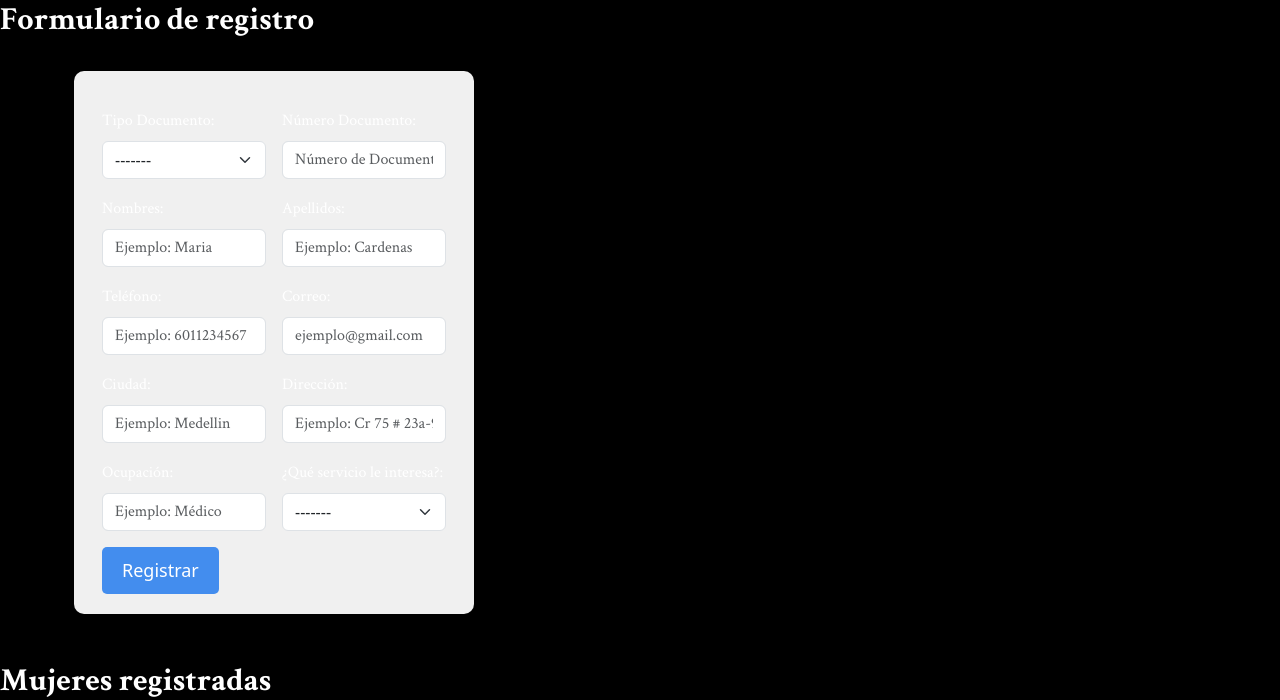
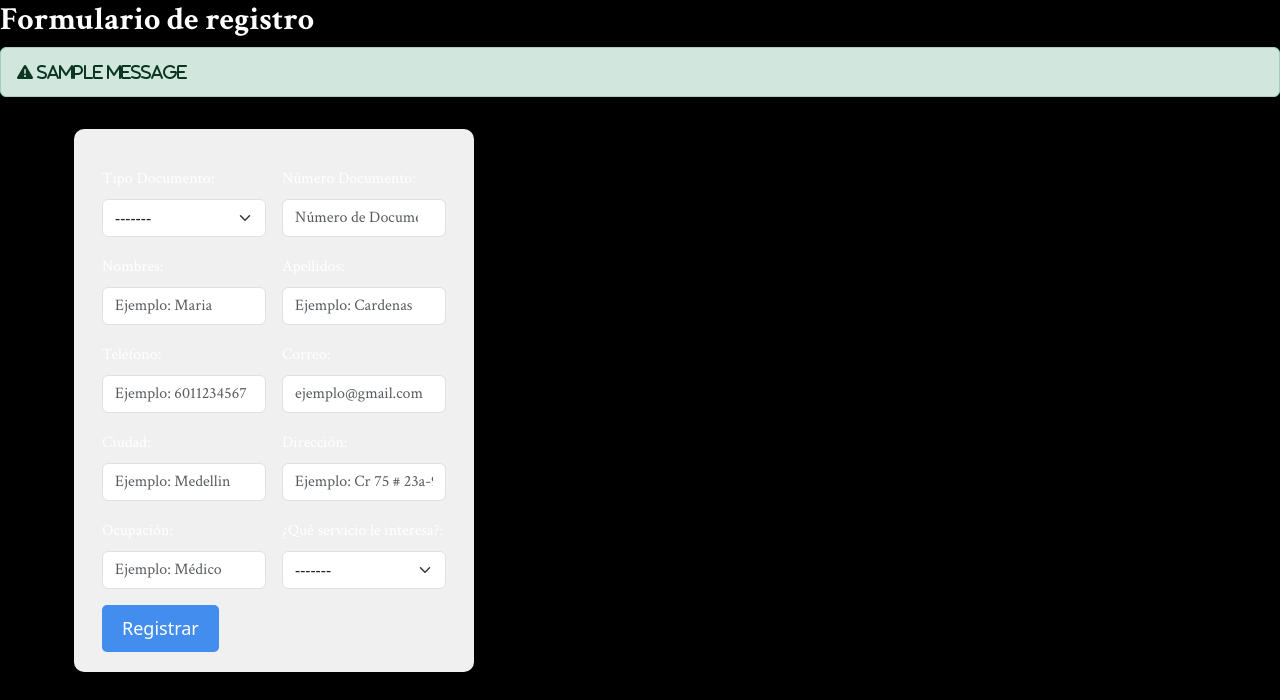
Before and after one commit to HeidyCardenas1903/Distrito-Capital---CDM, a Flask app: page /mujeres in a window 1280 px wide. Shown: the part 59-759 px from the top of that part. Run offline with Flask 3, Linux system fonts and the light colour scheme; one stand-in notice (Sample message) is shown; the page is wider than the window, and the part outside it is not shown; some libraries are stand-ins or nearby versions.

Commit message:
validacion mujeres lista

```diff
--- a/app.py
+++ b/app.py
@@ -115,9 +115,24 @@ def cuidadora():
 
 
         cur=mysql.connection.cursor()
-        cur.execute('INSERT INTO mujeres(documento,cod_servicio,tipoDocumento,nombres_mujer,apellidos_mujer,telefono,correo,ciudad,direccion_mujer,ocupacion) VALUES(%s,%s,%s,%s,%s,%s,%s,%s,%s,%s)',(doc,servicioint,tipodoc,name,lastname,tel,email,city,address,ocupacion))
-        mysql.connection.commit()
-        flash('Cuidadora Agregada Satisfactoriamente')
+        cur.execute('SELECT * FROM mujeres WHERE documento=%s',[doc,])
+        data=cur.fetchone()
+
+        if data:
+            flash('Cuidadora ya Registrada')
+            return redirect(url_for('cuidadora'))
+
+        else:
+            cur.execute('SELECT * FROM mujeres WHERE correo=%s',[email,])
+            data=cur.fetchone()
+
+            if data:
+                flash('Email ya Registrado')
+                return redirect(url_for('cuidadora'))
+            else:
+                cur.execute('INSERT INTO mujeres(documento,cod_servicio,tipoDocumento,nombres_mujer,apellidos_mujer,telefono,correo,ciudad,direccion_mujer,ocupacion) VALUES(%s,%s,%s,%s,%s,%s,%s,%s,%s,%s)',(doc,servicioint,tipodoc,name,lastname,tel,email,city,address,ocupacion))
+                mysql.connection.commit()
+                flash('Cuidadora Agregada Satisfactoriamente')
         return redirect(url_for('cuidadora'))
     return render_template('modulos/mujeres.html')#Devolvera el template mujeres.html
 
--- a/templates/modulos/mujeres.html
+++ b/templates/modulos/mujeres.html
@@ -2,6 +2,17 @@
 {%block title%}Cuidadoras{%endblock%}
 {%block content%}
 <h2>Formulario de registro</h2>
+{%with messages=get_flashed_messages()%}
+{%if messages%}
+{%for message in messages%}
+<div class="alert alert-success d-flex align-items-center" role="alert">
+<div class="fa-solid fa-triangle-exclamation">
+{{message}}
+</div>
+</div>
+{%endfor%}
+{%endif%}
+{%endwith%}
 <div class="container mt-5">
     <form action="" method="post" class="row g-3">
         <div class="col-md-6">
```
Also changed, not shown: other parts of templates/modulos/mujeres.html (+1 -1 lines).
